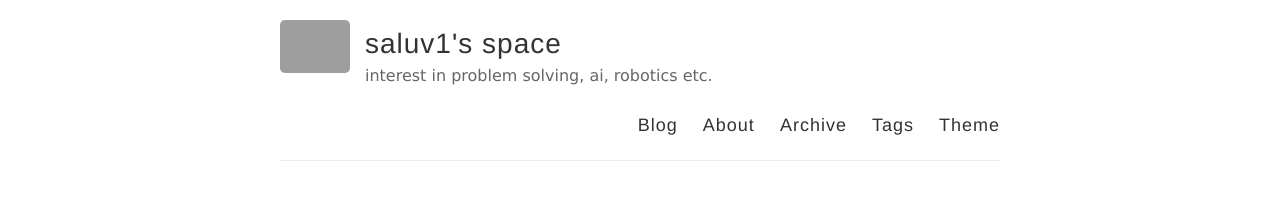
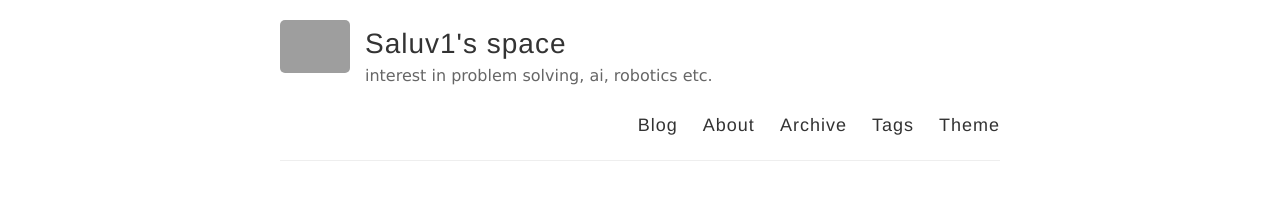
Before and after one commit to saluv1/saluv1.github.io, a Jekyll site: the page built from index.html, in a window 1280 px wide. Shown: the top 222 px of the page. Built offline with Jekyll 4.4.1, drawn with Linux system fonts in a browser that asks for light colours; the list of posts is cut into pages by our own code; grey boxes are pictures that could not be loaded.

```diff
--- a/_config.yml
+++ b/_config.yml
@@ -3,7 +3,7 @@
 #
 
 # Name of your site (displayed in the header)
-name: saluv1's space
+name: Saluv1's space
 
 # Short bio or description (displayed in the header)
 description: interest in problem solving, ai, robotics etc.
```
